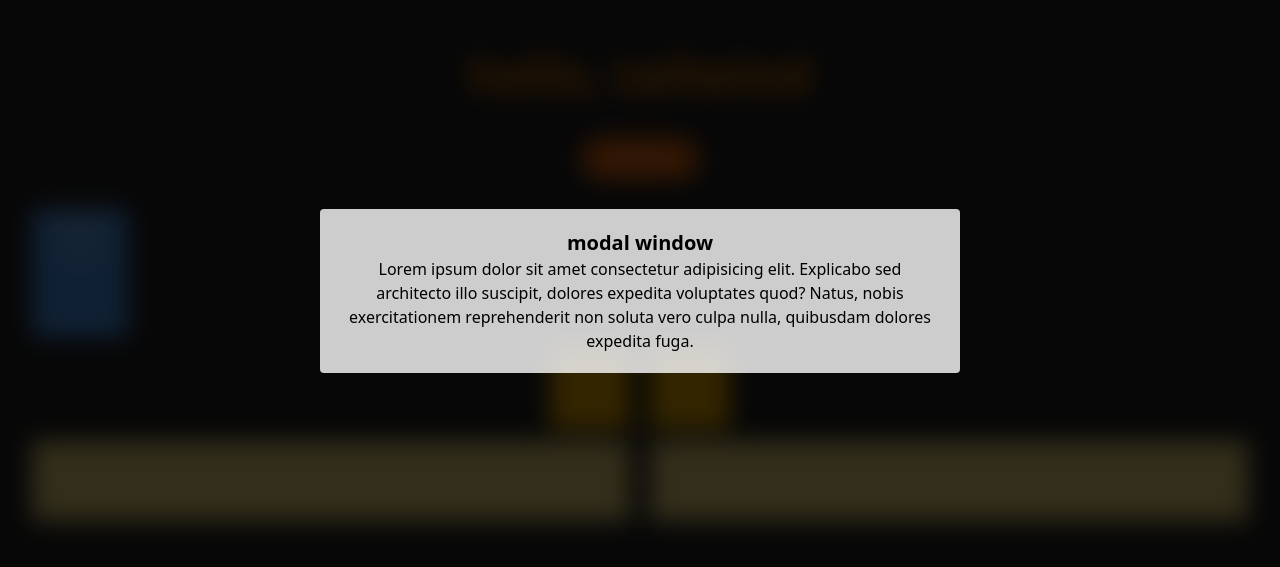
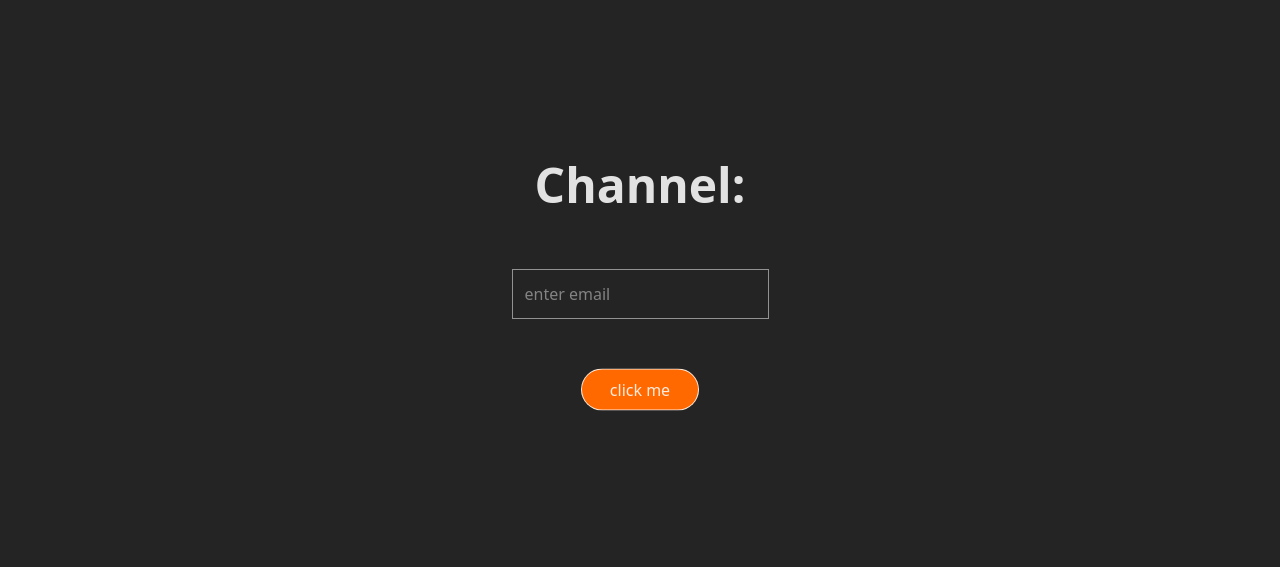
Before and after one commit to Astemir-Gurizhev/tailwind-practice, a React (Vite) app: page / in a window 1280 px wide. Shown: the part 109-676 px from the top of the page. Built offline with nearby package versions, Linux system fonts and the light colour scheme.

Commit message:
Hover, Focus, Before, After

```diff
--- a/src/App.tsx
+++ b/src/App.tsx
@@ -23,7 +23,7 @@ export function App() {
 				<div className='bg-amber-200 h-20 ' />
 			</div>
 
-			<div className='fixed inset-0 bg-black/80 backdrop-blur-md flex items-center justify-center'>
+			{/* <div className='fixed inset-0 bg-black/80 backdrop-blur-md flex items-center justify-center'>
 				<div className='bg-white/80 text-black rounded w-1/2 p-5'>
 					<h1 className='text-xl font-semibold'>modal window</h1>
 					<p>
@@ -33,7 +33,7 @@ export function App() {
 						nulla, quibusdam dolores expedita fuga.
 					</p>
 				</div>
-			</div>
+			</div> */}
 		</div>
 	)
 }
--- /dev/null
+++ b/src/Part2.tsx
@@ -0,0 +1,15 @@
+export const Part2 = () => {
+	return (
+		<div className='flex flex-col justify-center items-center gap-15 h-dvh'>
+			<h1 className='font-bold text-5xl after:content-["Astemir"]'>Channel: </h1>
+			<input
+				type='text'
+				placeholder='enter email'
+				className='p-3 outline-0 border border-solid border-white/50 transition-colors ease-in-out duration-300 focus:border-orange-400'
+			/>
+			<button className='rounded-3xl bg-orange-500 px-7 py-2 cursor-pointer border border-#fff/50 border-solid transition-colors ease-in-out duration-300 animate-bounce hover:bg-orange-600'>
+				click me
+			</button>
+		</div>
+	)
+}
--- a/src/main.tsx
+++ b/src/main.tsx
@@ -2,9 +2,10 @@ import { StrictMode } from 'react'
 import { createRoot } from 'react-dom/client'
 import { App } from './App.tsx'
 import './index.css'
+import { Part2 } from './Part2.tsx'
 
 createRoot(document.getElementById('root')!).render(
 	<StrictMode>
-		<App />
+		<Part2 />
 	</StrictMode>
 )
```
